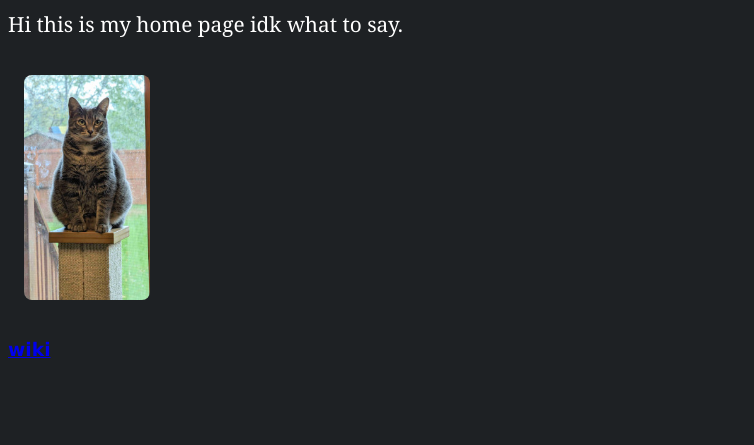
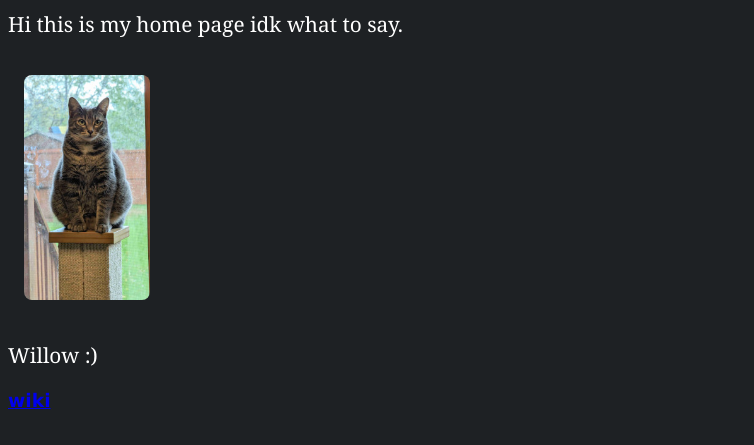
Before and after one commit to someonec0des/someonec0des.github.io, a plain HTML site: page index.html in a window 1280 px wide. Shown: the part 161-606 px from the top of the page, without its empty margins (0-754 px from the left). Drawn offline with Linux system fonts and the light colour scheme.

Commit message:
Update index.html

```diff
--- a/index.html
+++ b/index.html
@@ -24,6 +24,9 @@
 
   <img src="img/goodcat.jpg" alt= "cat.">
 
+  <p>
+    Willow :)
+  </p>
 
   <h3><a href="https://en.wikipedia.org/" target=_blank> wiki </a></h3>
 
```
